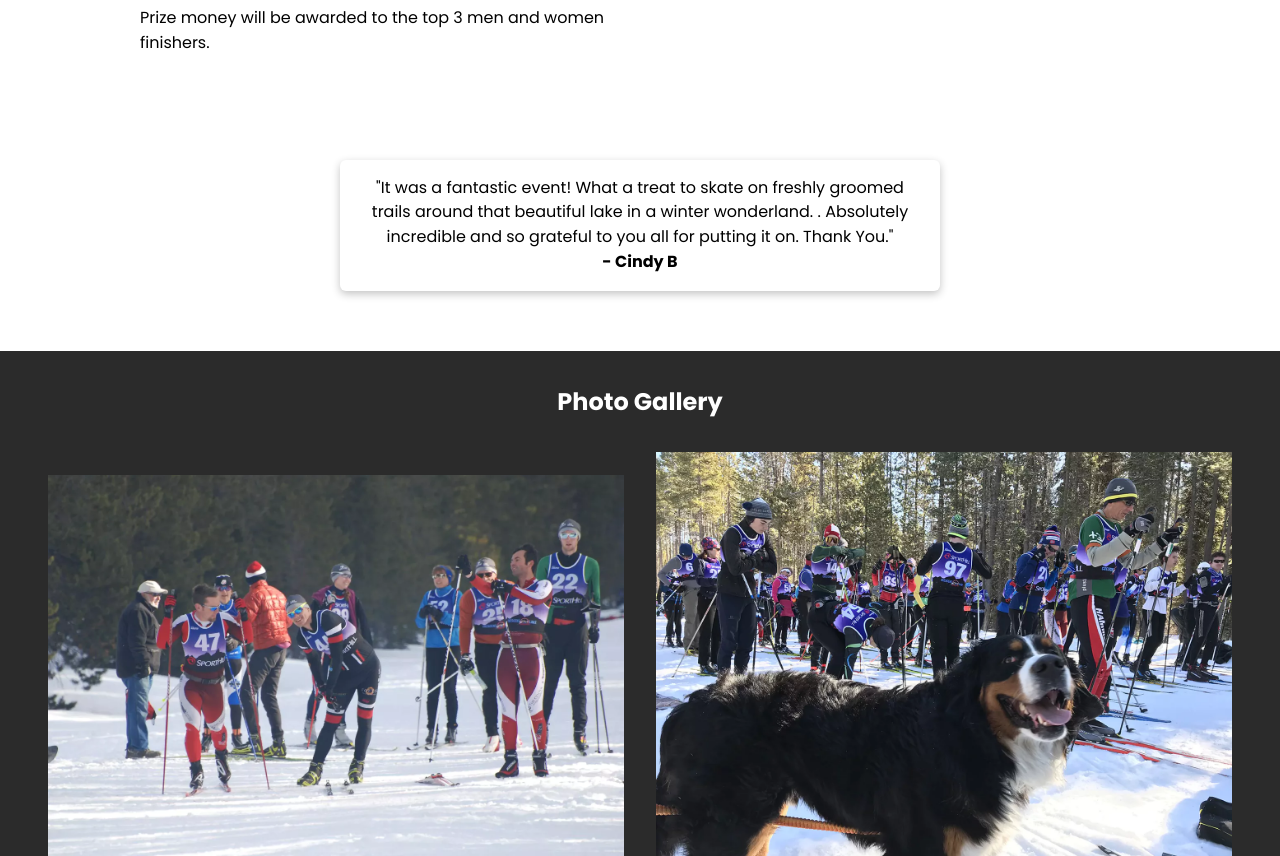
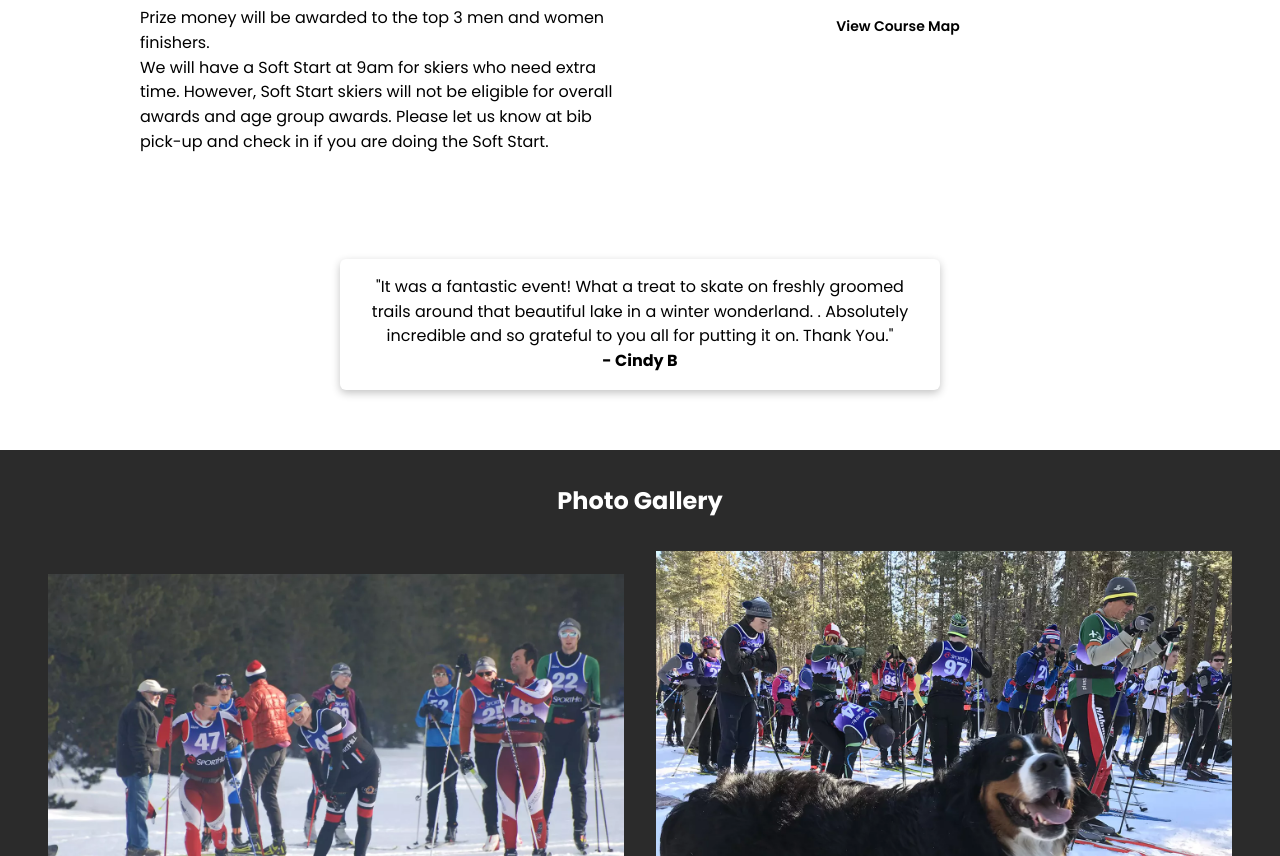
Before and after one commit to 541joehill/crescent-lake-challenge, a website built with Parcel: page index.html in a window 1280 px wide. Shown: the part 1213-2069 px from the top of the page. Built offline with nearby package versions, Linux system fonts and the light colour scheme.

Commit message:
Update index.html

```diff
--- a/index.html
+++ b/index.html
@@ -241,6 +241,10 @@
                   Prize money will be awarded to the top 3 men and women
                   finishers.
                 </span>
+                                <br />
+                <span>
+ We will have a Soft Start at 9am for skiers who need extra time. However, Soft Start skiers will not be eligible for overall awards and age group awards. Please let us know at bib pick-up and check in if you are doing the Soft Start.
+                </span>
               </span>
               <a
                 href="https://secure.getmeregistered.com/get_information.php?event_id=136444"
```
